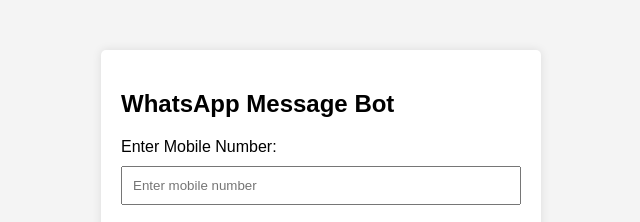
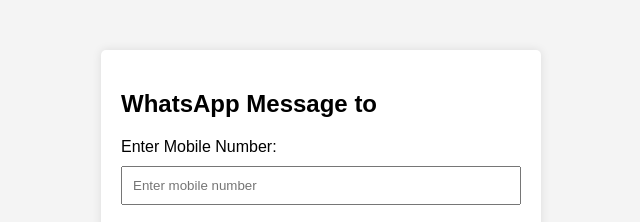
Before and after one commit to varshithdharmaj/quickwachat, a plain HTML site: page index.html in a window 1280 px wide. Shown: the top 222 px of the page, 319-959 px from the left. Drawn offline with Linux system fonts and the light colour scheme.

Commit message:
Update index.html

```diff
--- a/index.html
+++ b/index.html
@@ -8,7 +8,7 @@
 </head>
 <body>
     <div class="container">
-        <h2>WhatsApp Message Bot</h2>
+        <h2>WhatsApp Message to </h2>
         <form id="whatsappForm">
             <label for="phoneNumber">Enter Mobile Number:</label>
             <input type="tel" id="phoneNumber" name="phoneNumber" placeholder="Enter mobile number" required>
```
